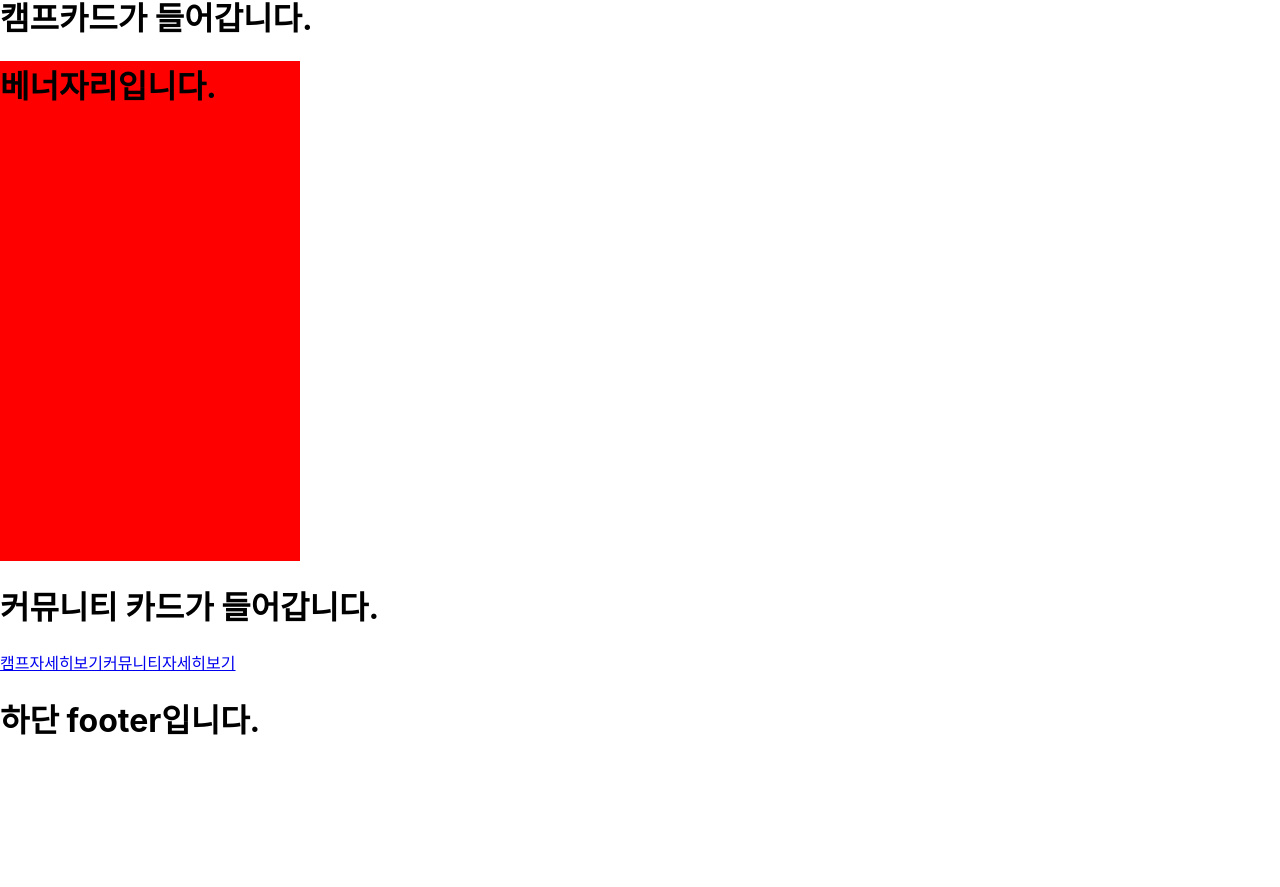
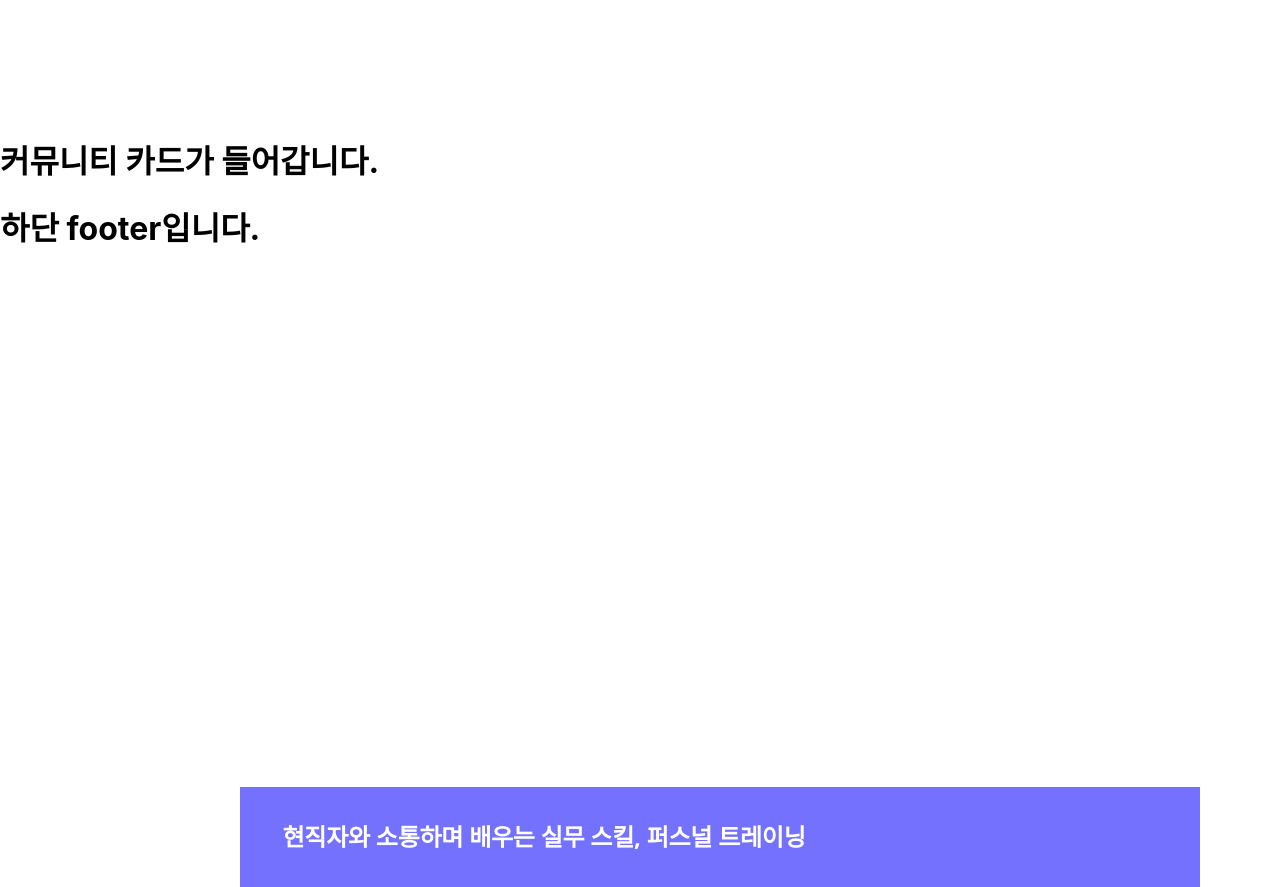
Before and after one commit to JangSaeYoung/my-caffein, a React (Create React App) app: page / in a window 1280 px wide. Shown: the part 588-1475 px from the top of the page. Before the commit the page ends 1351 px from the top, so only its background shows below. Built offline with nearby package versions, Linux system fonts and the light colour scheme.

Commit message:
modified: 레이아웃 작업 및 타입 수정

```diff
--- a/src/App.tsx
+++ b/src/App.tsx
@@ -1,15 +1,19 @@
 import { Route, Routes } from 'react-router-dom';
-import Home from './pages/Home';
+import Home  from './pages/Home';
 import CampDetail from './pages/CampDetail';
 import CommunityDetail from './pages/CommunityDetail';
 
+
+
 const App = () => {
   return (
+    <>
     <Routes>
-      <Route path="/" element={<Home />} />
+      <Route path="/" element={<Home title={''} camps={[]} />} />
       <Route path="/CampDetail" element={<CampDetail />} />
       <Route path="/CommunityDetail" element={<CommunityDetail />} />
     </Routes>
+    </>
   );
 };
 
--- /dev/null
+++ b/src/components/Banner.tsx
@@ -0,0 +1,34 @@
+import styled from 'styled-components';
+
+
+const Banner = () => {
+    return (
+    <BannerContainer>
+        <div className="banner-text">현직자와 소통하며 배우는 실무 스킬, 퍼스널 트레이닝</div>
+    </BannerContainer>
+    );
+};
+
+export default Banner;
+
+const BannerContainer = styled.div`
+    position: absolute;
+    width: 960px;
+    height: 100px;
+    left: 240px;
+    top: 1375px;
+    text-align: center;
+    background: #7471FF;
+
+    .banner-text{
+    font-family: 'Noto Sans';
+    font-style: normal;
+    font-weight: 700;
+    font-size: 24px;
+    line-height: 34px;
+    letter-spacing: -0.01em;
+    color: #FFFFFF;
+    padding: 33px 394px 33px 42px;
+
+    }
+`
--- a/src/components/CampCard.tsx
+++ b/src/components/CampCard.tsx
@@ -1,9 +1,45 @@
-const CampCard = () => {
+import styled from 'styled-components';
+// import { InProps } from '../pages/Home';
+import { InCamp } from '../types/type';
+
+
+interface InProps {
+    camp: InCamp;
+    name: string;
+  }
+
+const CampCard = ({ camp, name } : InProps) => {
     return (
-    <div>
-        <h1>캠프카드가 들어갑니다.</h1>
-    </div>
+    <CardContainer>
+        <div className="card-content">
+            {/* <div className="card-filed">{camp.field}</div> */}
+            <div className="card-filed">리엑트</div>
+
+            <div className="card-name">{camp.name}</div>
+            <div className="csrd-start-date">22년 6월 3일</div>
+        </div>
+    </CardContainer>
     );
 };
 
 export default CampCard;
+
+const CardContainer = styled.div`
+
+    position: relative;
+    width:50px;
+    height: 280px;
+    border-radius: 10px;
+    background-color: black;
+    display: flex;
+    flex-direction: column;
+    justify-content: flex-end;
+    margin-bottom: 8px;
+    margin-top: 900px;
+
+    .card-content{
+    /* padding: 20px; */
+    z-index: 1;
+    background-color: black;
+    }
+`;
--- a/src/components/Navigation.tsx
+++ b/src/components/Navigation.tsx
@@ -31,6 +31,7 @@ const Navigation = () => {
 export default Navigation;
 
 const NavigationBox = styled.div`
+position: absolute;
     width: 1438px;
     height: 560px;
     left: 0px;
@@ -72,6 +73,24 @@ const NavigationBox = styled.div`
         align-items: flex-end;
     }
 
+    .slide-text{
+        position: absolute;
+        width: 278.84px;
+        height: 100.8px;
+        left: 238.18px;
+        top: 342.6px;
+
+    }
+
+    .slide-title{
+        font-family: 'Noto Sans';
+        font-style: normal;
+        font-weight: 700;
+        font-size: 48px;
+        line-height: 65px;
+        color: #FFFFFF;
+    }
+
     .img-style {
         position: absolute;
         width: 597.51px;
--- /dev/null
+++ b/src/pages/CampContainer.tsx
@@ -0,0 +1,55 @@
+import { Link } from 'react-router-dom';
+import styled from 'styled-components';
+import CampCard from '../components/CampCard';
+import { InCamp } from '../types/type';
+
+
+// 캠프 카드 들어가는 구역
+
+interface InProps {
+    title: string;
+    camps: InCamp[];
+}
+
+
+const CampContainer= ( { title, camps }: InProps )=>{
+    return (
+    <Container>
+        <div className="section-title">{title}</div>
+        <div className="camp-cards">
+            {camps.map((camp, index) => (
+                <CampCard key={index} camp={camp} name='name' />
+            ))}
+        </div>
+    </Container>
+    );
+    };
+
+
+export default CampContainer;
+
+const Container = styled.div`
+    position: absolute;
+width: 960px;
+height: 323px;
+left: 240px;
+top: 624px;
+    /* background-color: red; */
+
+    .section-title {
+        font-family: 'Noto Sans';
+        font-style: normal;
+        font-weight: 700;
+        font-size: 24px;
+        line-height: 34px;
+        letter-spacing: -0.01em;
+        color: #000000;
+    }
+
+
+
+
+
+
+
+`
--- /dev/null
+++ b/src/pages/CommuContainer.tsx
@@ -0,0 +1,18 @@
+import { Link } from 'react-router-dom';
+import styled from 'styled-components';
+import CommunityCard from '../components/CommunityCard';
+
+
+// 커뮤니티 카드 들어가는 공간
+
+
+
+const CommuContainer = () => {
+    return (
+    <div>
+        <CommunityCard />
+    </div>
+    );
+};
+
+export default CommuContainer;
--- a/src/pages/Home.tsx
+++ b/src/pages/Home.tsx
@@ -1,28 +1,71 @@
-import { Link } from 'react-router-dom';
+// import { Link } from 'react-router-dom';
 import styled from 'styled-components';
 import Navigation from '../components/Navigation';
+import Footer from '../components/Footer';
+// import CampContainer from './CampContainer';
+import CommuContainer from './CommuContainer';
+// import CampContainer from './CampContainer';
+import Banner from '../components/Banner';
+
+import { InCamp } from "../types/type";
 import CampCard from '../components/CampCard';
-import CommunityCard from '../components/CommunityCard';
-import Footer from '../components/Footer';
+import CampContainer from './CampContainer';
+// export interface InCamp {
+//     id: number;
+//     name: string;
+//     type: string;
+//     status?: "모집전" | "모집중" | "모집완로";
+//     field: string;
+//     skill: string;
+//     startDate: string;
+//     thumbnail: string;
+//     title: string;
+// }
 
-const Home = () => {
+export interface InProps {
+    title: string;
+    camps: InCamp[];
+}
+
+
+
+const Home = ({camps, title }:InProps) => {
+    // const [popularCamps, setPopularCamps] = useState<InCamp[]>();
+
+
     return (
-    <div>
+    <HomeContainer>
         <Navigation />
-        <CampCard />
-        <Memo>베너자리입니다.</Memo>
-        <CommunityCard />
-        <Link to="/CampDetail">캠프자세히보기</Link>
-        <Link to="/CommunityDetail">커뮤니티자세히보기</Link>
+        <div className="section-title">인기 부트 캠프</div>
+
+        <div className="camp-cards">
+            {camps.map((camp, index) => (
+                <CampCard key={index} camp={camp} name='name' />
+            ))}
+        </div>
+
+
+        {/* <CampCard /> */}
+        {/* <CampContainer title={title} camps={camps} >
+        {camps.map((camp, index) => (
+                <CampCard key={index} camp={camp} name='name' />
+            ))}
+            </CampContainer> */}
+        <Banner />
+        <CommuContainer />
         <Footer />
-    </div>
+        {/* <Link to="/CampDetail">캠프자세히보기</Link>
+        <Link to="/CommunityDetail">커뮤니티자세히보기</Link> */}
+    </HomeContainer>
     );
 };
 
 export default Home;
 
-const Memo = styled.h1`
-    width:300px;
-    height:500px;
-    background-color: red;
+const HomeContainer = styled.div`
+    max-width: 960px;
+
+    .camp-cards {
+        margin-top: 700px;
+    }
 `
--- a/src/types/type.tsx
+++ b/src/types/type.tsx
@@ -1,13 +1,15 @@
 export interface InCamp {
     id: number;
     name: string;
-    type: "popular" | "sale";
+    type: string;
     status?: "모집전" | "모집중" | "모집완로";
     field: string;
     skill: string;
     startDate: string;
     thumbnail: string;
+    title: string;
 }
+
 
 export interface InCommunity{
     id: number;
```
